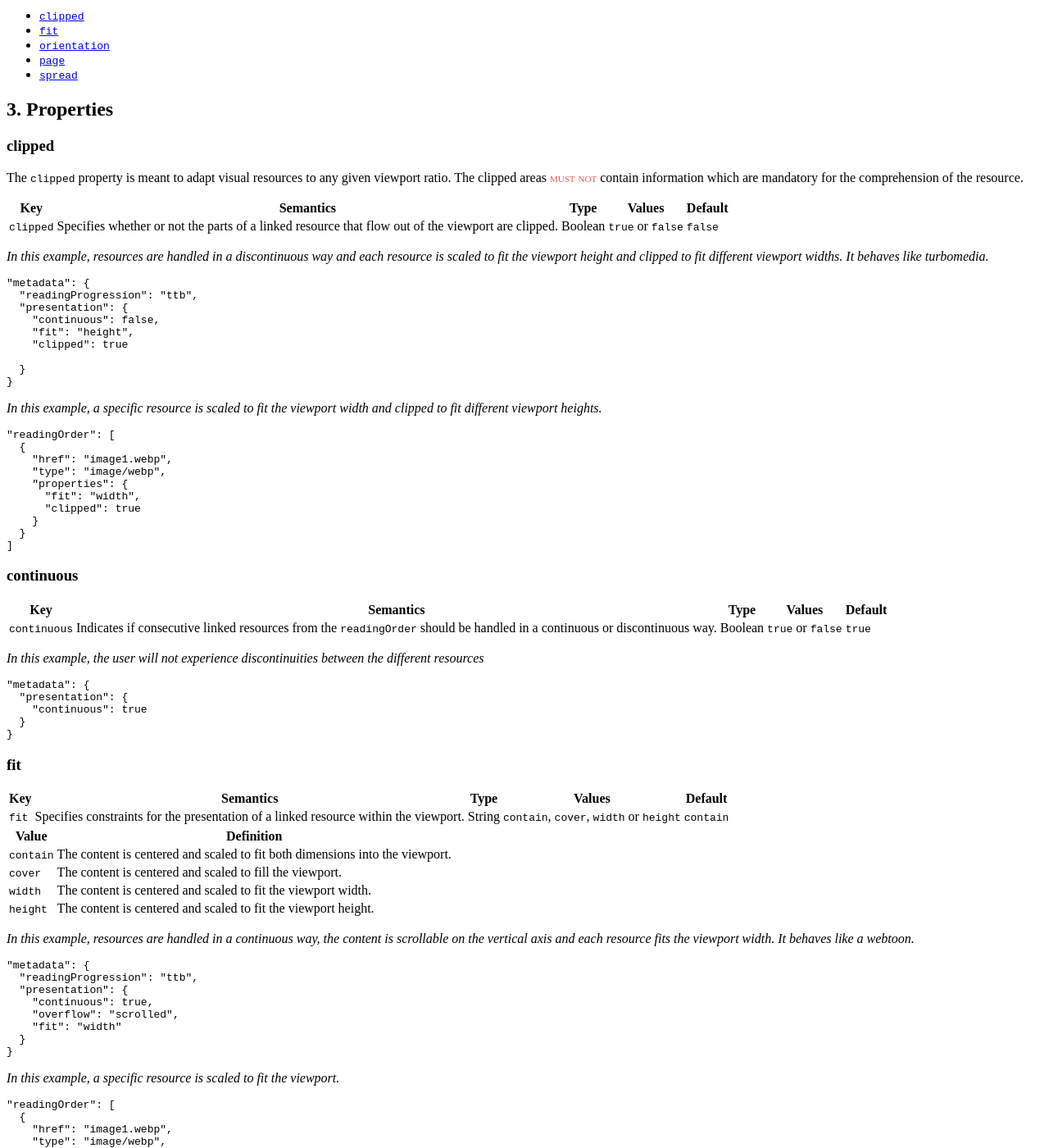
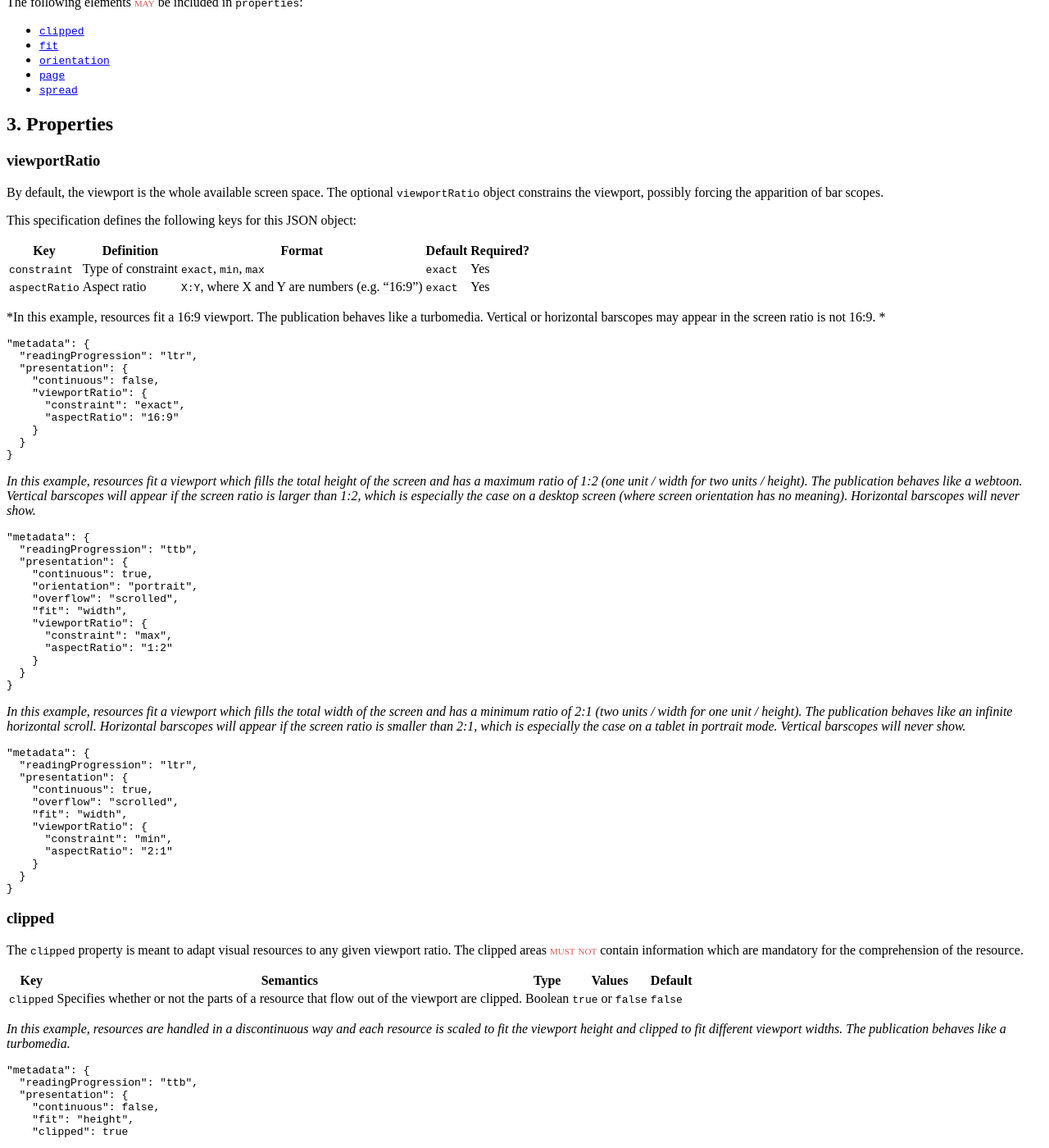
Before and after one commit to readium/webpub-manifest, a Jekyll site: the page built from modules/presentation.md, in a window 1280 px wide and 1400 px high, scrolled down 727 px. Shown: the whole window at 82% size. Built offline with Jekyll 4.4.1, drawn with Linux system fonts in a browser that asks for light colours; our own code applies the rules of GitHub Pages for plain Markdown files; comment, search, counter and statistics services are not loaded; some of the changed text lies outside the part shown.

Commit message:
Update of the Divina spec, viewportRatio, video and wording

````diff
--- a/modules/presentation.md
+++ b/modules/presentation.md
@@ -1,6 +1,6 @@
 # Presentation Hints
 
-The Presentation Hints extension defines a number of hints for User Agents about the way content <strong class="rfc">should</strong> be presented to the user.
+The Presentation Hints module defines a number of hints for User Agents about the way content <strong class="rfc">should</strong> be presented to the user.
 
 ## 1. Presentation Hints in `metadata`
 
@@ -10,8 +10,9 @@
 | ----- | --------- | -------- |
 | `presentation` | Publication-wide presentation hints. | Object |
 
-The following elements <strong class="rfc">may</strong> be included in `presentation`:
+The following elements <strong class="rfc">may</strong> be included in the `presentation` object:
 
+- [`viewportRatio`](#viewportratio)
 - [`clipped`](#clipped)
 - [`continuous`](#continuous)
 - [`fit`](#fit)
@@ -33,15 +34,76 @@
 
 ## 3. Properties
 
+### viewportRatio
+
+By default, the viewport is the whole available screen space. The optional `viewportRatio` object constrains the viewport, possibly forcing the apparition of bar scopes.
+
+This specification defines the following keys for this JSON object:
+
+| Key  | Definition | Format | Default | Required? |
+| ---- | -----------| -------| --------| ----------|
+| `constraint`  | Type of constraint  | `exact`, `min`, `max` | `exact` | Yes |
+| `aspectRatio` | Aspect ratio | `X:Y`, where X and Y are numbers (e.g. "16:9") | `exact` | Yes |
+
+*In this example, resources fit a 16:9 viewport. The publication behaves like a turbomedia. Vertical or horizontal barscopes may appear in the screen ratio is not 16:9. *
+
+```json
+"metadata": {
+  "readingProgression": "ltr",
+  "presentation": {
+    "continuous": false,
+    "viewportRatio": {
+      "constraint": "exact",
+      "aspectRatio": "16:9"
+    }
+  }
+}
+```
+
+*In this example, resources fit a viewport which fills the total height of the screen and has a maximum ratio of 1:2 (one unit / width for two units / height). The publication behaves like a webtoon. Vertical barscopes will appear if the screen ratio is larger than 1:2, which is especially the case on a desktop screen (where screen orientation has no meaning). Horizontal barscopes will never show.*
+
+```json
+"metadata": {
+  "readingProgression": "ttb",
+  "presentation": {
+    "continuous": true,
+    "orientation": "portrait",
+    "overflow": "scrolled",
+    "fit": "width",
+    "viewportRatio": {
+      "constraint": "max",
+      "aspectRatio": "1:2"
+    }
+  }
+}
+```
+
+*In this example, resources fit a viewport which fills the total width of the screen and has a minimum ratio of 2:1 (two units / width for one unit / height). The publication behaves like an infinite horizontal scroll. Horizontal barscopes will appear if the screen ratio is smaller than 2:1, which is especially the case on a tablet in portrait mode. Vertical barscopes will never show.*
+
+```json
+"metadata": {
+  "readingProgression": "ltr",
+  "presentation": {
+    "continuous": true,
+    "overflow": "scrolled",
+    "fit": "width",
+    "viewportRatio": {
+      "constraint": "min",
+      "aspectRatio": "2:1"
+    }
+  }
+}
+```
+
 ### clipped
 
 The `clipped` property is meant to adapt visual resources to any given viewport ratio. The clipped areas <strong class="rfc">must not</strong> contain information which are mandatory for the comprehension of the resource.
 
 | Key   | Semantics | Type     | Values    | Default |
 | ----- | --------- | -------- | --------- | ------- |
-| `clipped` | Specifies whether or not the parts of a linked resource that flow out of the viewport are clipped.  | Boolean  | `true` or `false` | `false` |
+| `clipped` | Specifies whether or not the parts of a resource that flow out of the viewport are clipped.  | Boolean  | `true` or `false` | `false` |
 
-*In this example, resources are handled in a discontinuous way and each resource is scaled to fit the viewport height and clipped to fit different viewport widths. It behaves like turbomedia.*
+*In this example, resources are handled in a discontinuous way and each resource is scaled to fit the viewport height and clipped to fit different viewport widths. The publication behaves like a turbomedia.*
 
 ```json
 "metadata": {
@@ -74,7 +136,7 @@
 
 | Key   | Semantics | Type     | Values    | Default |
 | ----- | --------- | -------- | --------- | ------- |
-| `continuous` | Indicates if consecutive linked resources from the `readingOrder` should be handled in a continuous or discontinuous way.  | Boolean  | `true` or `false`  | `true` |
+| `continuous` | Indicates if consecutive resources from the `readingOrder` should be handled in a continuous or discontinuous way.  | Boolean  | `true` or `false`  | `true` |
 
 *In this example, the user will not experience discontinuities between the different resources*
 
@@ -90,7 +152,7 @@
 
 | Key   | Semantics | Type     | Values    | Default |
 | ----- | --------- | -------- | --------- | ------- |
-| `fit` | Specifies constraints for the presentation of a linked resource within the viewport.  | String  | `contain`, `cover`, `width` or `height` | `contain` |
+| `fit` | Specifies constraints for the presentation of a resource within the viewport.  | String  | `contain`, `cover`, `width` or `height` | `contain` |
 
 | Value   | Definition |
 | ------- | ---------- |
@@ -99,7 +161,7 @@
 | `width`  |  The content is centered and scaled to fit the viewport width. |
 | `height` |  The content is centered and scaled to fit the viewport height. |
 
-*In this example, resources are handled in a continuous way, the content is scrollable on the vertical axis and each resource fits the viewport width. It behaves like a webtoon.*
+*In this example, resources are handled in a continuous way, the content is scrollable on the vertical axis and each resource fits the viewport width. The publication behaves like a webtoon.*
 
 ```json
 "metadata": {
@@ -111,6 +173,7 @@
   }
 }
 ```
+
 *In this example, a specific resource is scaled to fit the viewport.*
 
 ```json
@@ -129,7 +192,7 @@
 
 | Key   | Semantics | Type     | Values    | Default |
 | ----- | --------- | -------- | --------- | ------- |
-| `orientation` | Suggested orientation for the device when displaying the linked resource.  | String  | `landscape`, `portrait` or `auto`  | `auto` |
+| `orientation` | Suggested orientation for the device when displaying the resource.  | String  | `landscape`, `portrait` or `auto`  | `auto` |
 
 The `orientation` property is mostly relevant for resources with fixed dimensions (images, videos), where the orientation has an actual impact on how the resource is displayed.
 
@@ -160,7 +223,7 @@
 
 | Key   | Semantics | Type     | Values    | Default |
 | ----- | --------- | -------- | --------- | ------- |
-| `overflow` |  Indicates if the overflow of linked resources from the `readingOrder` or `resources` should be handled using dynamic pagination or scrolling.  | String  | `paginated`, `scrolled` or `auto` | `auto` |
+| `overflow` |  Indicates if the overflow of resources from the `readingOrder` or `resources` should be handled using dynamic pagination or scrolling.  | String  | `paginated`, `scrolled` or `auto` | `auto` |
 
 
 | Value   | Definition |
@@ -187,7 +250,7 @@
 
 | Key   | Semantics | Type     | Values    | Default |
 | ----- | --------- | -------- | --------- | ------- |
-| `page` | Indicates how the linked resource should be displayed in a reading environment that displays synthetic spreads.  | String  | `left`, `right` or `center` | None |
+| `page` | Indicates how the resource should be displayed in a reading environment that displays synthetic spreads.  | String  | `left`, `right` or `center` | None |
 
 *In this example, the first page should be displayed of the left of a synthetic spread, the second page on the right.*
 
@@ -214,7 +277,7 @@
 
 | Key   | Semantics | Type     | Values    | Default |
 | ----- | --------- | -------- | --------- | ------- |
-| `spread` | Indicates the condition to be met for the linked resource to be rendered within a synthetic spread. | String  | `landscape`, `both`, `none` or `auto`  | `auto` |
+| `spread` | Indicates the condition to be met for the resource to be rendered within a synthetic spread. | String  | `landscape`, `both`, `none` or `auto`  | `auto` |
 
 | Value   | Definition |
 | ------- | ---------- |
````
Also changed, not shown: modules/README.md (+1 -0 lines), modules/transitions.md (+5 -3 lines), profiles/divina.md (+42 -16 lines).
